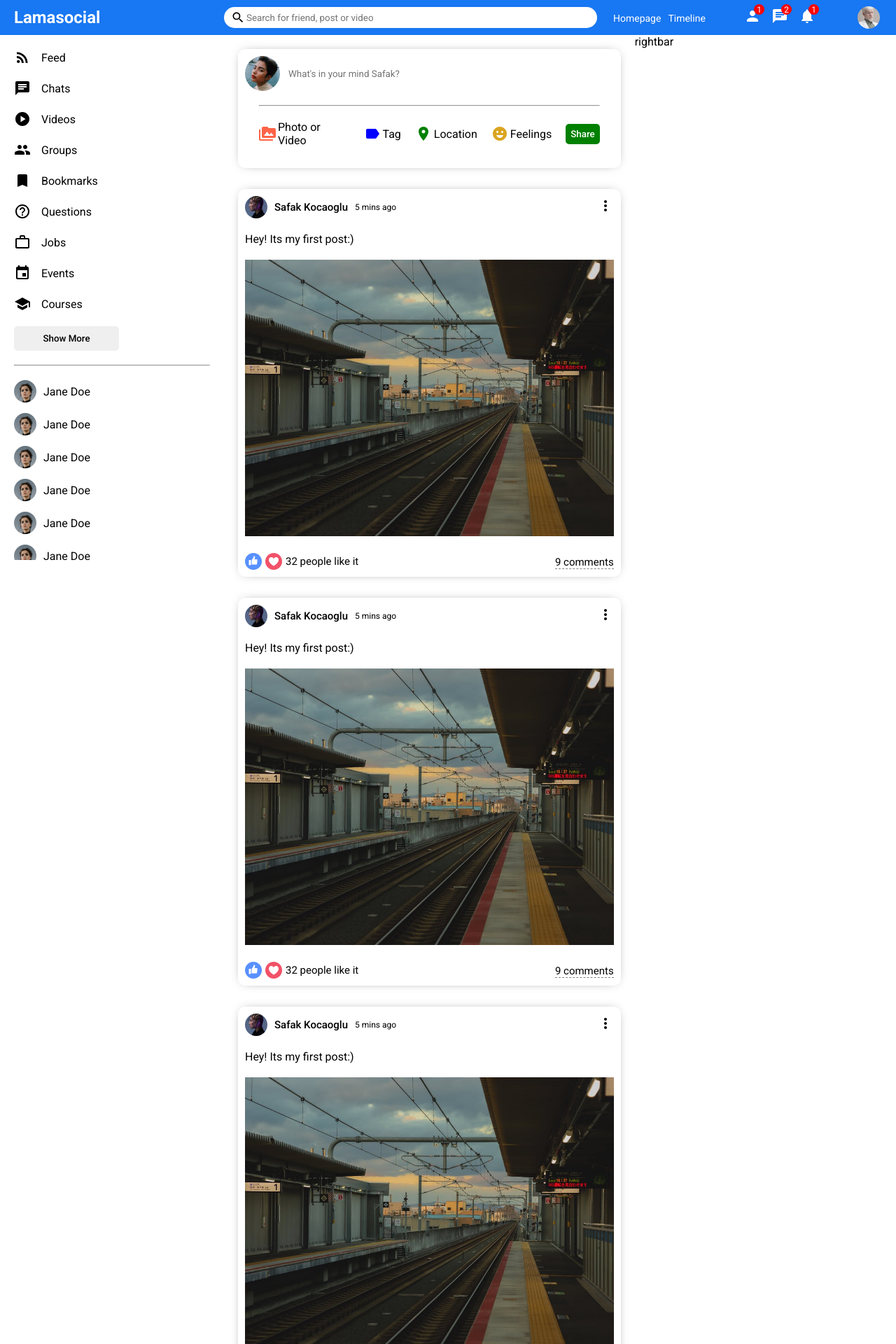
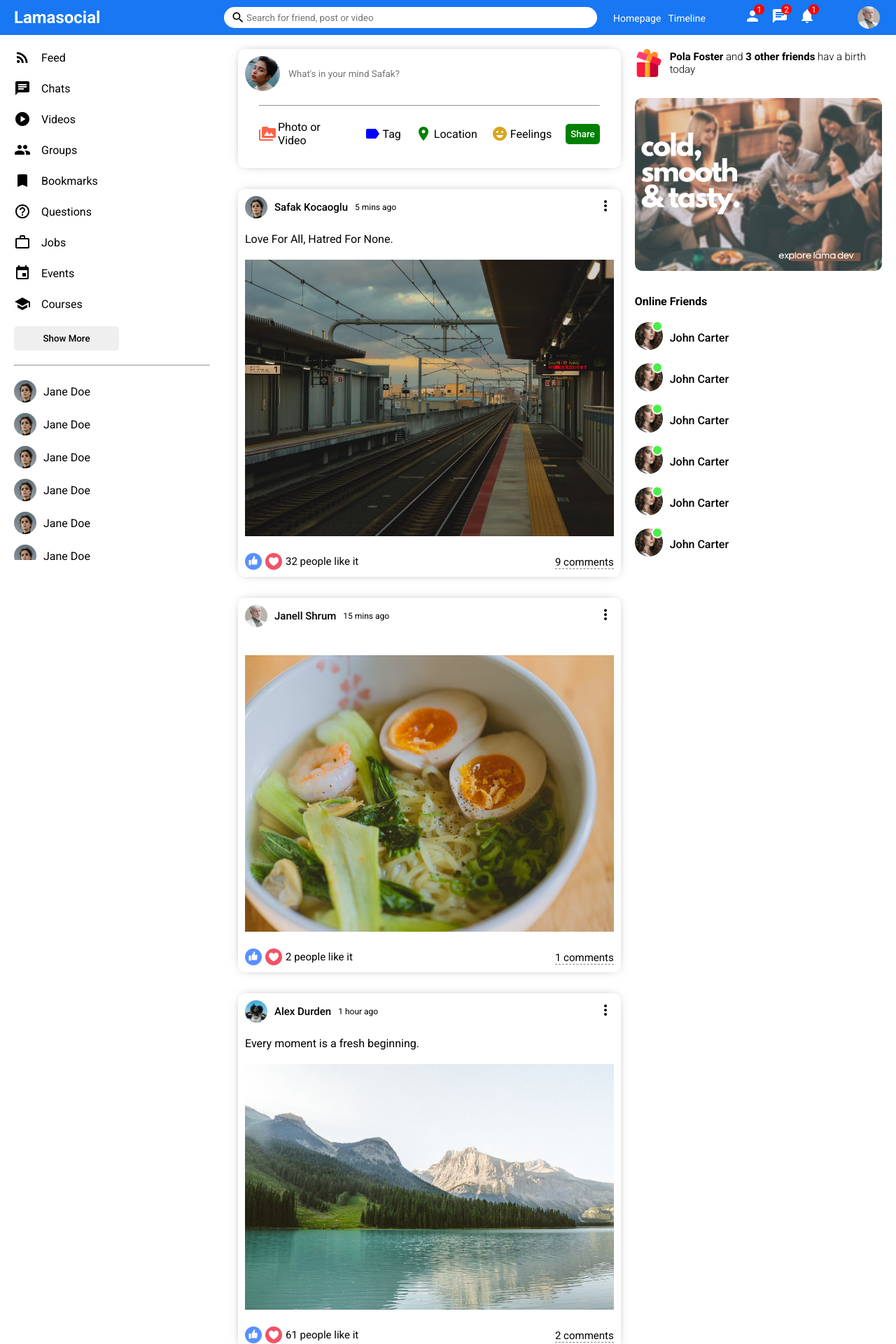
Before and after one commit to luuhuy2402/React-Social-media, a React (Create React App) app: page / in a window 1280 px wide. Shown: the top 1920 px of the page at 70% size. Built offline with nearby package versions, Linux system fonts and the light colour scheme.

Commit message:
RightBar part

```diff
--- a/src/components/feed/Feed.jsx
+++ b/src/components/feed/Feed.jsx
@@ -1,16 +1,18 @@
 import Post from "../post/Post"
 import Share from "../share/Share"
 import "./feed.css"
+import {Posts} from "../../dummyData"
 
 export default function Feed() {
   return (
     <div className="feed">
       <div className="feedWrapper">
           <Share/>
-          <Post/>
-          <Post/>
-          <Post/>
-          <Post/>
+          {Posts.map(p=>(
+            <Post key={p.id} post={p} />
+          ))}
+
+
       </div>
     </div>
   )
--- a/src/components/post/Post.jsx
+++ b/src/components/post/Post.jsx
@@ -1,7 +1,8 @@
 import "./post.css";
 import { MoreVert } from "@mui/icons-material";
+import {Users} from "../../dummyData";
 
-export default function Post() {
+export default function Post({post}) {
     return (
         <div className="post">
             <div className="postWrapper">
@@ -9,11 +10,11 @@
                     <div className="postTopLeft">
                         <img
                             className="postProfileImg"
-                            src="/assets/person/6.jpeg"
+                            src={Users.filter(u=> u.id===post?.userId)[0].profilePicture}
                             alt=""
                         />
-                        <span className="postUsername">Safak Kocaoglu</span>
-                        <span className="postDate">5 mins ago</span>
+                        <span className="postUsername">{Users.filter(u=> u.id===post?.userId)[0].username}</span>
+                        <span className="postDate">{post.date}</span>
                     </div>
                     <div className="postTopRight">
                         <MoreVert />
@@ -21,18 +22,18 @@
                 </div>
                 <div className="postCenter">
                   <span className="postText">
-                    Hey! Its my first post:)
+                    {post?.desc}
                   </span>
-                  <img className="postImg" src="./assets/post/1.jpeg" alt="" />
+                  <img className="postImg" src={post.photo} alt="" />
                 </div>
                 <div className="postBottom">
                   <div className="postBottomLeft">
                     <img className="likeIcon" src="./assets/like.png" alt="" />
                     <img  className="likeIcon" src="./assets/heart.png" alt="" />
-                    <span className="postLikeCounter"> 32 people like it</span>
+                    <span className="postLikeCounter"> {post.like} people like it</span>
                   </div>
                   <div className="postBottomRight">
-                    <span className="postCommentText">9 comments</span>
+                    <span className="postCommentText">{post.comment} comments</span>
                   </div>
                 </div>
             </div>
--- a/src/components/rightbar/Rightbar.jsx
+++ b/src/components/rightbar/Rightbar.jsx
@@ -1,9 +1,93 @@
-import "./rightbar.css"
+import "./rightbar.css";
 
 export default function Rightbar() {
-  return (
-    <div className="rightbar">
-        rightbar
-    </div>
-  )
+    return (
+        <div className="rightbar">
+            <div className="rightbarWrapper">
+                <div className="birthdayContainer">
+                    <img
+                        className="birthdayImg"
+                        src="./assets/gift.png"
+                        alt=""
+                    />
+                    <span className="birthdayText">
+                        {" "}
+                        <b>Pola Foster</b> and <b>3 other friends</b> hav a
+                        birth today
+                    </span>
+                </div>
+
+                <img className="rightbarAd" src="./assets/ad.png" alt="" />
+                <h4 className="rightbarTitle">Online Friends</h4>
+                <ul className="rightbarFriendList">
+                    <li className="rightBarFriend">
+                        <div className="rightbarProfileImgContainer">
+                            <img
+                                className="rightbarProfileImg"
+                                src="./assets/person/8.jpeg"
+                                alt=""
+                            />
+                            <span className="rightbarOnline"></span>
+                        </div>
+                        <span className="rightbarUsername">John Carter</span>
+                    </li>
+                    <li className="rightBarFriend">
+                        <div className="rightbarProfileImgContainer">
+                            <img
+                                className="rightbarProfileImg"
+                                src="./assets/person/8.jpeg"
+                                alt=""
+                            />
+                            <span className="rightbarOnline"></span>
+                        </div>
+                        <span className="rightbarUsername">John Carter</span>
+                    </li>
+                    <li className="rightBarFriend">
+                        <div className="rightbarProfileImgContainer">
+                            <img
+                                className="rightbarProfileImg"
+                                src="./assets/person/8.jpeg"
+                                alt=""
+                            />
+                            <span className="rightbarOnline"></span>
+                        </div>
+                        <span className="rightbarUsername">John Carter</span>
+                    </li>
+                    <li className="rightBarFriend">
+                        <div className="rightbarProfileImgContainer">
+                            <img
+                                className="rightbarProfileImg"
+                                src="./assets/person/8.jpeg"
+                                alt=""
+                            />
+                            <span className="rightbarOnline"></span>
+                        </div>
+                        <span className="rightbarUsername">John Carter</span>
+                    </li>
+                    <li className="rightBarFriend">
+                        <div className="rightbarProfileImgContainer">
+                            <img
+                                className="rightbarProfileImg"
+                                src="./assets/person/8.jpeg"
+                                alt=""
+                            />
+                            <span className="rightbarOnline"></span>
+                        </div>
+                        <span className="rightbarUsername">John Carter</span>
+                    </li>
+                    <li className="rightBarFriend">
+                        <div className="rightbarProfileImgContainer">
+                            <img
+                                className="rightbarProfileImg"
+                                src="./assets/person/8.jpeg"
+                                alt=""
+                            />
+                            <span className="rightbarOnline"></span>
+                        </div>
+                        <span className="rightbarUsername">John Carter</span>
+                    </li>
+                </ul>
+            </div>
+        </div>
+    );
 }
--- a/src/components/rightbar/rightbar.css
+++ b/src/components/rightbar/rightbar.css
@@ -1,3 +1,72 @@
 .rightbar {
     flex: 3.5;
 }
+
+.rightbarWrapper {
+    padding: 20px 20px 0 0;
+}
+
+.birthdayContainer {
+    display: flex;
+    align-items: center;
+}
+
+.birthdayImg {
+    width: 40px;
+    height: 40p;
+    margin-right: 10px;
+}
+
+.birthdayText {
+    font-weight: 300;
+    font-size: 15px;
+}
+
+.rightbarAd {
+    width: 100%;
+    border-radius: 10px;
+    margin: 30px 0;
+}
+
+.rightbarTitle {
+    margin-bottom: 20px;
+}
+
+.rightbarFriendList {
+    padding: 0;
+    margin: 0;
+    list-style: none;
+}
+
+.rightBarFriend {
+    display: flex;
+    align-items: center;
+    margin-bottom: 15px;
+}
+
+.rightbarProfileImgContainer {
+    margin-right: 10px;
+    position: relative;
+}
+
+.rightbarProfileImg {
+    width: 40px;
+    height: 40px;
+    border-radius: 50%;
+    object-fit: cover;
+}
+
+.rightbarOnline {
+    width: 12px;
+    height: 12px;
+    border-radius: 50%;
+    background-color: rgb(73, 238, 73);
+    position: absolute;
+    top: -2px;
+    right: 0;
+    border: 2px solid white;
+}
+
+.rightbarUsername {
+    font-weight: 500;
+}
--- /dev/null
+++ b/src/dummyData.js
@@ -0,0 +1,139 @@
+export const Users = [
+    {
+      id:1,
+      profilePicture: "assets/person/1.jpeg",
+      username: "Safak Kocaoglu",
+    },
+    {
+      id:2,
+      profilePicture: "assets/person/2.jpeg",
+      username: "Janell Shrum",
+    },
+    {
+      id:3,
+      profilePicture: "assets/person/3.jpeg",
+      username: "Alex Durden",
+    },
+    {
+      id:4,
+      profilePicture: "assets/person/4.jpeg",
+      username: "Dora Hawks",
+    },
+    {
+      id:5,
+      profilePicture: "assets/person/5.jpeg",
+      username: "Thomas Holden",
+    },
+    {
+      id:6,
+      profilePicture: "assets/person/6.jpeg",
+      username: "Shirley Beauchamp",
+    },
+    {
+      id:7,
+      profilePicture: "assets/person/7.jpeg",
+      username: "Travis Bennett",
+    },
+    {
+      id:8,
+      profilePicture: "assets/person/8.jpeg",
+      username: "Kristen Thomas",
+    },
+    {
+      id:9,
+      profilePicture: "assets/person/9.jpeg",
+      username: "Gary Duty",
+    },
+    {
+      id:10,
+      profilePicture: "assets/person/10.jpeg",
+      username: "Safak Kocaoglu",
+    },
+  ];
+
+  export const Posts = [
+    {
+      id: 1,
+      desc: "Love For All, Hatred For None.",
+      photo: "assets/post/1.jpeg",
+      date: "5 mins ago",
+      userId: 1,
+      like: 32,
+      comment: 9,
+    },
+    {
+      id: 2,
+      photo: "assets/post/2.jpeg",
+      date: "15 mins ago",
+      userId: 2,
+      like: 2,
+      comment: 1,
+    },
+    {
+      id: 3,
+      desc: "Every moment is a fresh beginning.",
+      photo: "assets/post/3.jpeg",
+      date: "1 hour ago",
+      userId: 3,
+      like: 61,
+      comment: 2,
+    },
+    {
+      id: 4,
+      photo: "assets/post/4.jpeg",
+      date: "4 hours ago",
+      userId: 4,
+      like: 7,
+      comment: 3,
+    },
+    {
+      id: 5,
+      photo: "assets/post/5.jpeg",
+      date: "5 hours ago",
+      userId: 5,
+      like: 23,
+      comment: 5,
+    },
+    {
+      id: 6,
+      photo: "assets/post/6.jpeg",
+      date: "1 day ago",
+      userId: 6,
+      like: 44,
+      comment: 6,
+    },
+    {
+      id: 7,
+      desc: "Never regret anything that made you smile.",
+      photo: "assets/post/7.jpeg",
+      date: "2 days ago",
+      userId: 7,
+      like: 52,
+      comment: 3,
+    },
+    {
+      id: 8,
+      photo: "assets/post/8.jpeg",
+      date: "3 days ago",
+      userId: 8,
+      like: 15,
+      comment: 1,
+    },
+    {
+      id: 9,
+      desc: "Change the world by being yourself.",
+      photo: "assets/post/9.jpeg",
+      date: "5 days ago",
+      userId: 9,
+      like: 11,
+      comment: 2,
+    },
+    {
+      id: 10,
+      photo: "assets/post/10.jpeg",
+      date: "1 week ago",
+      userId: 10,
+      like: 104,
+      comment: 12,
+    },
+  ];
```
